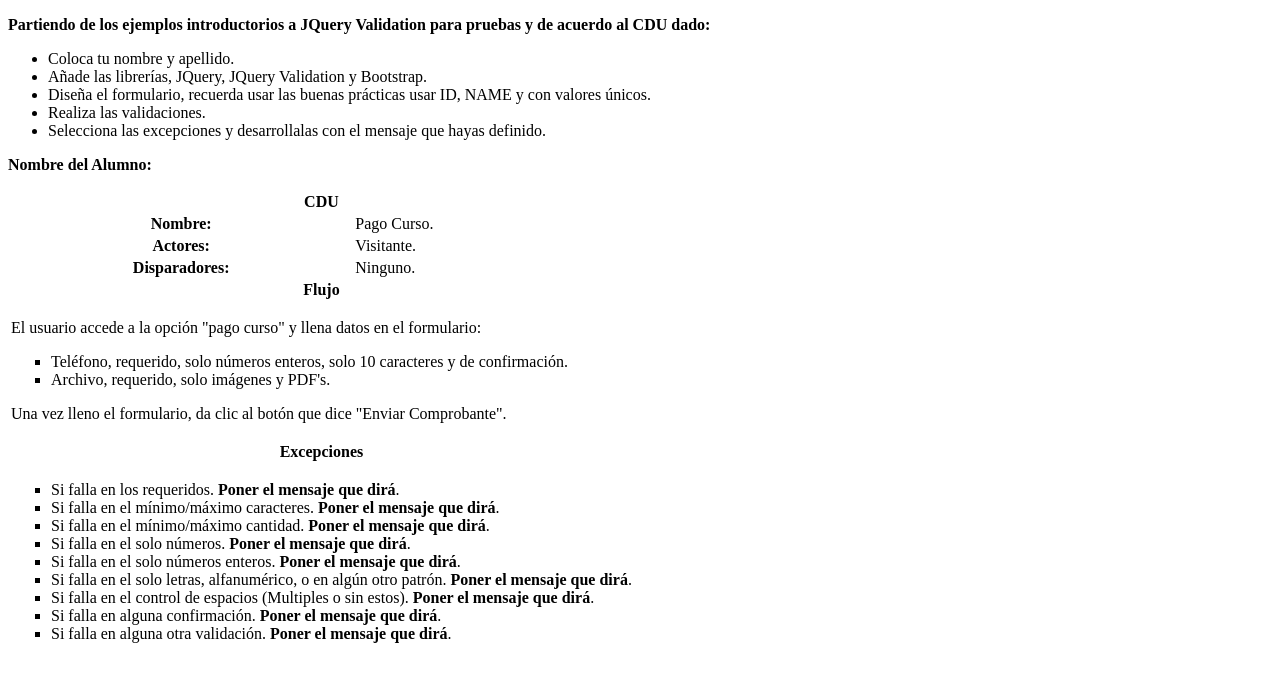
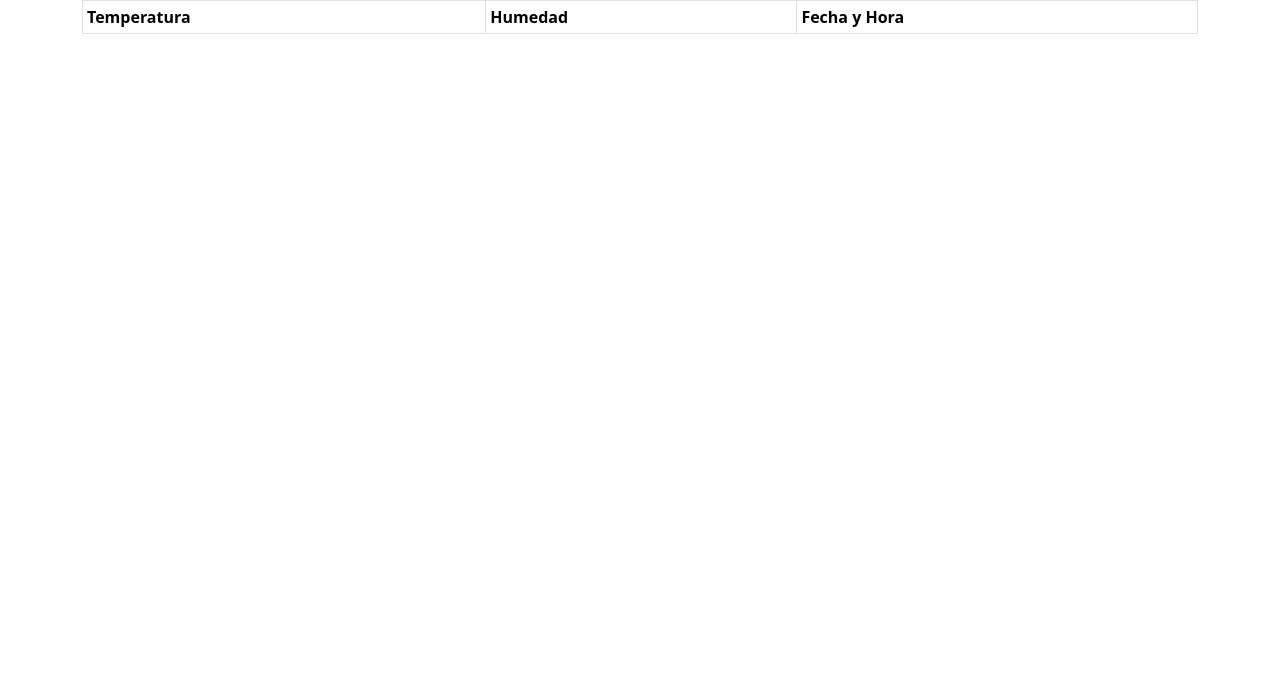
Before and after one commit to buda2103/Flask7B, a Flask app: page /Registrar in a window 1280 px wide. Shown: the top 682 px of the page. Run offline with Flask 3, Linux system fonts and the light colour scheme; lists and menus that the app fills with data are empty; some libraries are stand-ins or nearby versions.

Commit message:
Update Pago-Curso.html

```diff
--- a/templates/Pago-Curso.html
+++ b/templates/Pago-Curso.html
@@ -3,107 +3,75 @@
 <head>
     <meta charset="UTF-8">
     <meta name="viewport" content="width=device-width, initial-scale=1.0">
-    <title>Pago Curso</title>
+
+    <link href="https://cdn.jsdelivr.net/npm/bootstrap@5.3.3/dist/css/bootstrap.min.css" rel="stylesheet" integrity="sha384-QWTKZyjpPEjISv5WaRU9OFeRpok6YctnYmDr5pNlyT2bRjXh0JMhjY6hW+ALEwIH" crossorigin="anonymous">
+
+    <script src="https://code.jquery.com/jquery-3.7.1.min.js" integrity="sha256-/JqT3SQfawRcv/BIHPThkBvs0OEvtFFmqPF/lYI/Cxo=" crossorigin="anonymous"></script>
+
+    <script src="https://js.pusher.com/8.2.0/pusher.min.js"></script>
+
+    <title>APP</title>
 </head>
 <body>
-    <p><b>Partiendo de los ejemplos introductorios a JQuery Validation para pruebas y de acuerdo al CDU dado:</b></p>
-    <ul>
-        <li>Coloca tu nombre y apellido.</li>
-        <li>Añade las librerías, JQuery, JQuery Validation y Bootstrap.</li>
-        <li>Diseña el formulario, recuerda usar las buenas prácticas usar ID, NAME y con valores únicos.</li>
-        <li>Realiza las validaciones.</li>
-        <li>Selecciona las excepciones y desarrollalas con el mensaje que hayas definido.</li>
-    </ul>
-    <p><b>Nombre del Alumno: </b></p>
+    <div class="container">
+      <table class="table table-sm table-bordered">
+        <thead>
+          <tr>
+            <th>Temperatura</th>
+            <th>Humedad</th>
+            <th>Fecha y Hora</th>
+          </tr>
+        </thead>
+        <tbody id="tbodyTemperaturaHumedad"></tbody>
+      </table>
+    </div>
 
-    <!-- Tabla CDU -->
-    <table class="table table-sm">
-        <thead>
-            <tr>
-                <th colspan="2">CDU</th>
-            </tr>
-        </thead>
-        <tbody>
-            <tr>
-                <th>Nombre:</th>
-                <td>Pago Curso.</td>
-            </tr>
-            <tr>
-                <th>Actores:</th>
-                <td>Visitante.</td>
-            </tr>
-            <tr>
-                <th>Disparadores:</th>
-                <td>Ninguno.</td>
-            </tr>
-            <tr>
-                <th colspan="2">Flujo</th>
-            </tr>
-            <tr>
-                <td colspan="2">
-                    <p>El usuario accede a la opción "pago curso" y llena datos en el formulario:</p>
-                    <ul type="square">
-                        <li>Teléfono, requerido, solo números enteros, solo 10 caracteres y de confirmación.</li>
-                        <li>Archivo, requerido, solo imágenes y PDF's.</li>
-                    </ul>
-                    <p>Una vez lleno el formulario, da clic al botón que dice "Enviar Comprobante".</p>
-                </td>
-            </tr>
-            <tr>
-                <th colspan="2">Excepciones</th>
-            </tr>
-            <tr>
-                <td colspan="2">
-                    <ul type="square">
-                        <li>Si falla en los requeridos. <b>Poner el mensaje que dirá</b>.</li>
-                        <li>Si falla en el mínimo/máximo caracteres. <b>Poner el mensaje que dirá</b>.</li>
-                        <li>Si falla en el mínimo/máximo cantidad. <b>Poner el mensaje que dirá</b>.</li>
-                        <li>Si falla en el solo números. <b>Poner el mensaje que dirá</b>.</li>
-                        <li>Si falla en el solo números enteros. <b>Poner el mensaje que dirá</b>.</li>
-                        <li>Si falla en el solo letras, alfanumérico, o en algún otro patrón. <b>Poner el mensaje que dirá</b>.</li>
-                        <li>Si falla en el control de espacios (Multiples o sin estos). <b>Poner el mensaje que dirá</b>.</li>
-                        <li>Si falla en alguna confirmación. <b>Poner el mensaje que dirá</b>.</li>
-                        <li>Si falla en alguna otra validación. <b>Poner el mensaje que dirá</b>.</li>
-                    </ul>
-                </td>
-            </tr>
-        </tbody>
-    </table>
-
-    <!-- Bootstrap JS -->
     <script src="https://cdn.jsdelivr.net/npm/bootstrap@5.3.3/dist/js/bootstrap.bundle.min.js" integrity="sha384-YvpcrYf0tY3lHB60NNkmXc5s9fDVZLESaAA55NDzOxhy9GkcIdslK1eN7N6jIeHz" crossorigin="anonymous"></script>
 
-    <!-- Pusher & Session Storage Script -->
     <script>
         window.addEventListener("load", function (event) {
-            // Enable pusher logging - don't include this in production
-            Pusher.logToConsole = true;
+            function buscar() {
+                $.get("/buscar", function (respuesta) {
+                    console.log(respuesta)
 
-            var pusher = new Pusher('2358693f2b619b363f59', {
-                cluster: 'us2'
-            });
+                    $("#tbodyTemperaturaHumedad").html("")
 
-            // Canal de Pusher
-            var channel = pusher.subscribe("CanalPago_curso");
-
-            // Evento de Pusher
-            channel.bind("pago-curso", function (pago) {
-                alert("Ocurrió el evento");
-                console.log(pago-curso);
-            });
-
-            // Detectar cuando se recarga en otra pestaña
-            if (sessionStorage.getItem('loaded')) {
-                alert("Página recargada en otra pestaña");
-            } else {
-                sessionStorage.setItem('loaded', true);
+                    for (var x in respuesta) {
+                        var temperaturaHumedad = respuesta[x]
+                        $("#tbodyTemperaturaHumedad").append(`<tr>
+                            <td>${temperaturaHumedad[1]}</td>
+                            <td>${temperaturaHumedad[2]}</td>
+                            <td></td>
+                        </tr>`)
+                    }
+                })
             }
 
-            // Eliminar la clave 'loaded' cuando se cierra la pestaña
-            window.addEventListener("beforeunload", function () {
-                sessionStorage.removeItem('loaded');
-            });
-        });
+            buscar()
+
+            // Enable pusher logging - don't include this in production
+            Pusher.logToConsole = true
+
+            var pusher = new Pusher("cda1cc599395d699a2af", {
+                cluster: "us2"
+            })
+
+            //                            Canal
+            var channel = pusher.subscribe("canalRegistrosTemperaturaHumedad");
+
+            //           Evento
+            channel.bind("registroTemperaturaHumedad", function (temperaturaHumedad) {
+                // alert("Ocurrió el evento")
+                // console.log(temperaturaHumedad)
+                /**
+                $("#tbodyTemperaturaHumedad").prepend(`<tr>
+                    <td>${temperaturaHumedad.temperatura}</td>
+                    <td>${temperaturaHumedad.humedad}</td>
+                    <td></td>
+                </tr>`)
+                */
+            })
+        })
     </script>
 </body>
 </html>
```
